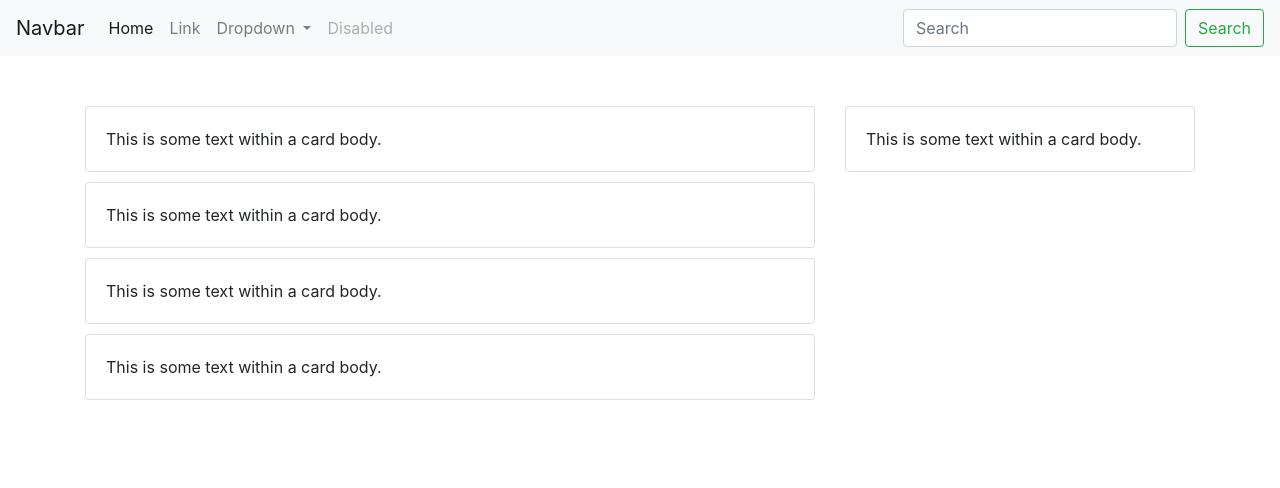
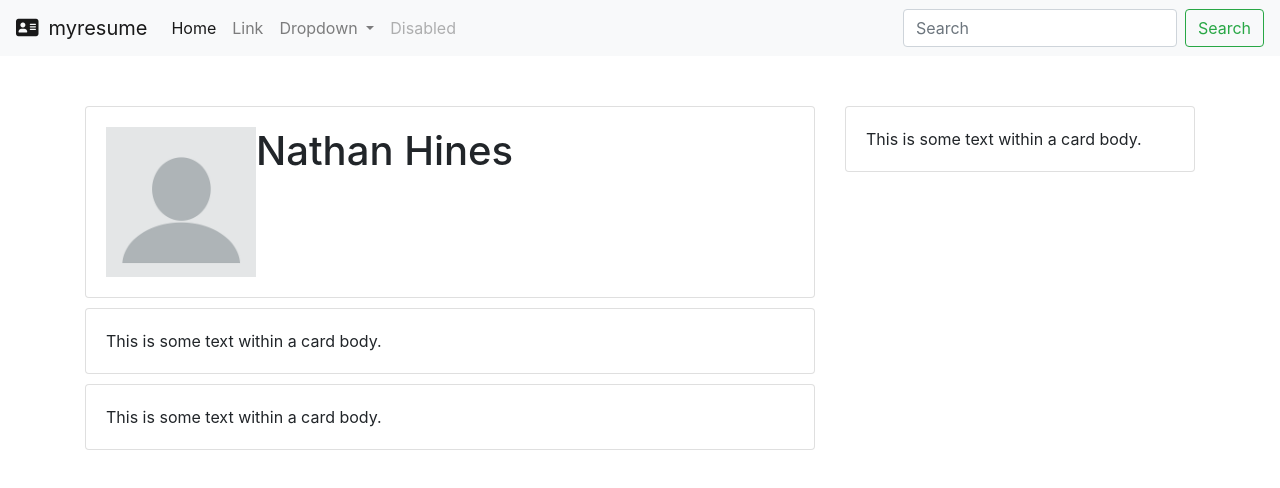
Before and after one commit to nathanhines/Linkedin-task-5-19-20, a plain HTML site: page index.html in a window 1280 px wide. Drawn offline with nearby package versions, Linux system fonts and the light colour scheme.

Commit message:
Add pictures Begin profile card

```diff
--- a/index.html
+++ b/index.html
@@ -8,13 +8,16 @@
     <!-- Bootstrap CSS -->
     <link rel="stylesheet" href="https://maxcdn.bootstrapcdn.com/bootstrap/4.0.0/css/bootstrap.min.css" integrity="sha384-Gn5384xqQ1aoWXA+058RXPxPg6fy4IWvTNh0E263XmFcJlSAwiGgFAW/dAiS6JXm" crossorigin="anonymous">
     <link rel="stylesheet" href="styles.css">
+    <script src="https://kit.fontawesome.com/c3fd2f7363.js" crossorigin="anonymous"></script>
 
-    <title>Online Resume</title>
+    <title>myresume</title>
   </head>
   <body>
     <!-- Navbar -->
     <nav class="navbar navbar-expand-lg navbar-light bg-light">
-        <a class="navbar-brand" href="#">Navbar</a>
+        <a class="navbar-brand" href="#">
+            <i class="fas fa-address-card"></i>myresume
+        </a>
         <button class="navbar-toggler" type="button" data-toggle="collapse" data-target="#navbarSupportedContent" aria-controls="navbarSupportedContent" aria-expanded="false" aria-label="Toggle navigation">
           <span class="navbar-toggler-icon"></span>
         </button>
@@ -53,14 +56,12 @@
         <div class="row">
             <div class="col-12 col-md-8">
                 <div class="card">
-                    <div class="card-body">
-                      This is some text within a card body.
-                    </div>
-                </div>
-
-                <div class="card">
-                    <div class="card-body">
-                      This is some text within a card body.
+                    <div class="card-body profile">
+                      <div class="profile-img">
+                      </div>
+                      <div class="profile info">
+                        <h1>Nathan Hines</h1>
+                      </div>
                     </div>
                 </div>
 
--- a/styles.css
+++ b/styles.css
@@ -1,7 +1,30 @@
+/* Global Styles */
 .container {
-    padding-top:50px;
+ padding-top:50px;
 }
 
 .card {
     margin-bottom: 10px;
 }
+
+.navbar-brand{
+    display: flex;
+    flex-direction: row;
+    align-items: center;
+}
+.navbar-brand i {margin-right: 10px;}
+
+/* Profile Section */
+.profile-img {
+    height: 150px;
+    width: 150px;
+    background-image: url(images/blank-profile-picture.png);
+    background-position: center; /* Center the image */
+    background-repeat: no-repeat; /* Do not repeat the image */
+    background-size: cover;
+}
+
+.profile {
+    display: flex;
+    flex-direction: row;
+}
```
Also changed, not shown: images/blank-profile-picture.png (added), 1 other file.
